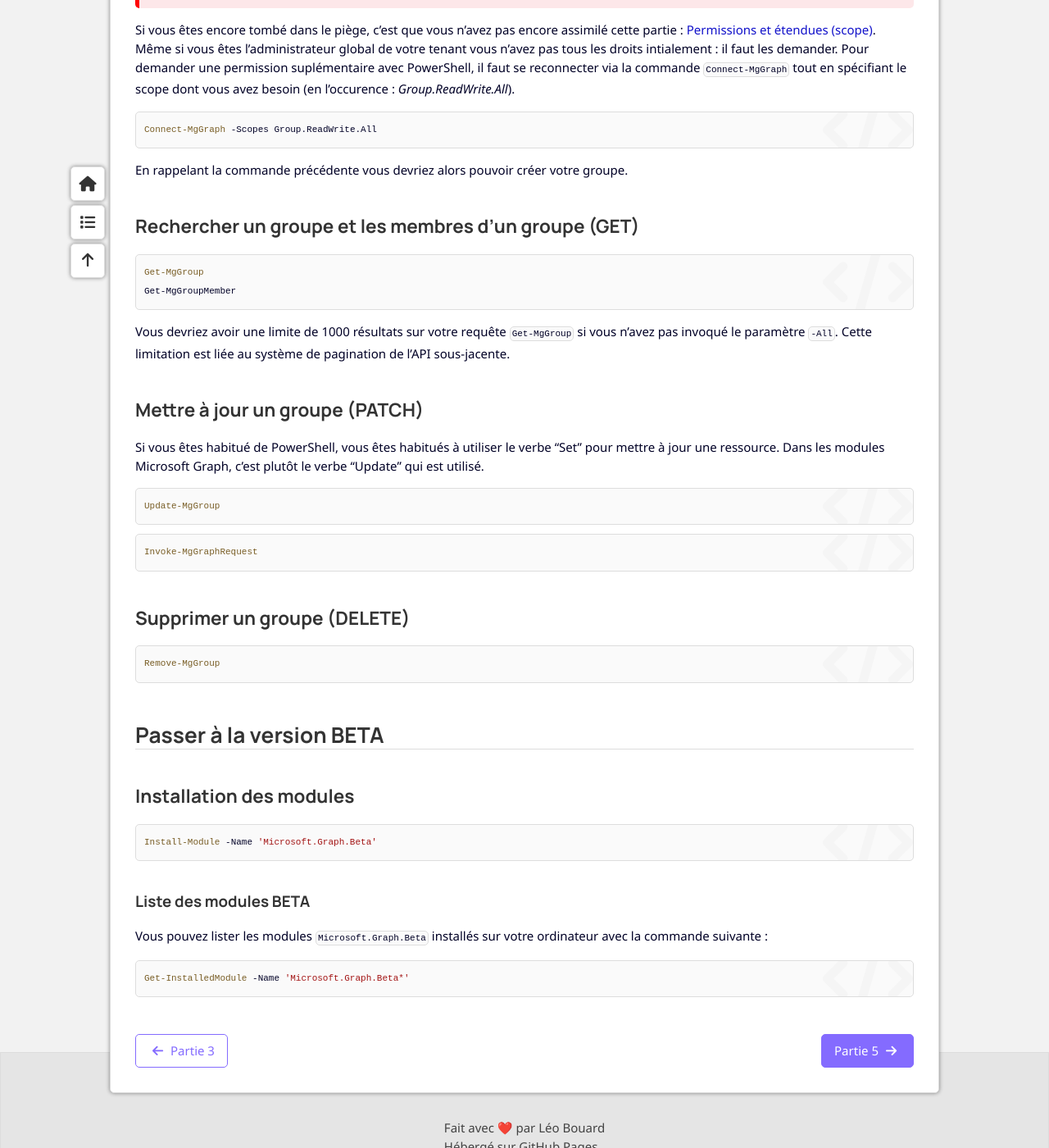
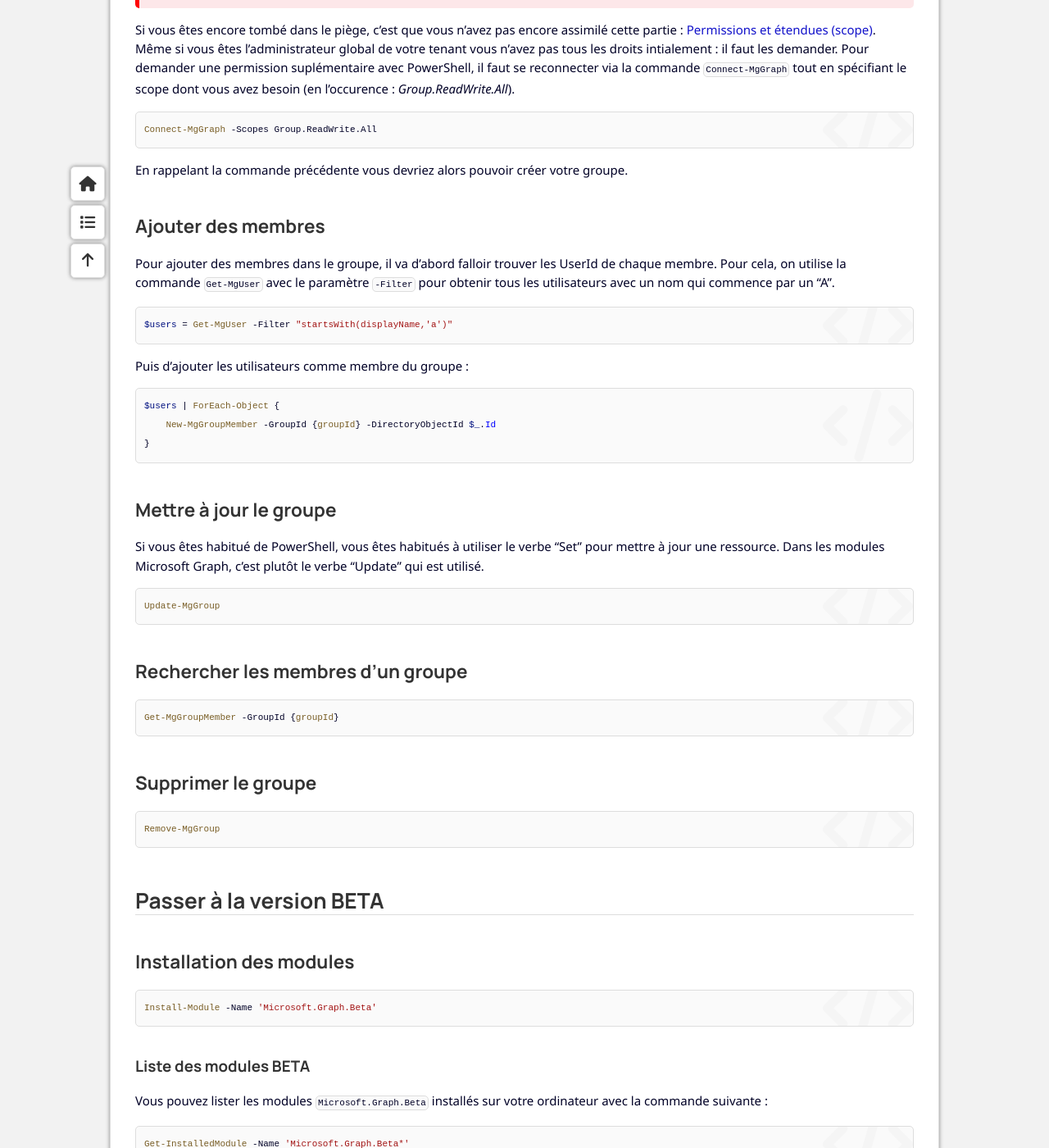
Before and after one commit to leobouard/leobouard.github.io, a Jekyll site: the page built from _posts/2023-09-17-cours-msgraph-004.md, in a window 1280 px wide and 1400 px high, scrolled down 3190 px. Shown: the whole window at 82% size. Built offline with Jekyll 4.4.1, drawn with Linux system fonts in a browser that asks for light colours; nearby versions of some CDN libraries; some web fonts are replaced; some of the changed text lies outside the part shown.

Commit message:
Update 2023-09-17-cours-msgraph-004.md

````diff
--- a/_posts/2023-09-17-cours-msgraph-004.md
+++ b/_posts/2023-09-17-cours-msgraph-004.md
@@ -95,7 +95,7 @@ Invoke-MgGraphRequest -Method GET -Uri 'https://graph.microsoft.com/v1.0/me'
 
 Par défaut, le retour de la commande est donné dans une hashtable. Il est possible de modifier le format de la réponse avec le paramètre `-OutputType`.
 
-### Créer un groupe et ajouter des membres (POST)
+### Créer un groupe
 
 Avec la commande `New-MgGroup` nous allons créer un groupe "Equipe A" avec les paramètres suivants :
 
@@ -131,16 +131,23 @@ Connect-MgGraph -Scopes Group.ReadWrite.All
 
 En rappelant la commande précédente vous devriez alors pouvoir créer votre groupe.
 
-### Rechercher un groupe et les membres d'un groupe (GET)
+### Ajouter des membres
+
+Pour ajouter des membres dans le groupe, il va d'abord falloir trouver les UserId de chaque membre. Pour cela, on utilise la commande `Get-MgUser` avec le paramètre `-Filter` pour obtenir tous les utilisateurs avec un nom qui commence par un "A".
 
 ```powershell
-Get-MgGroup
-Get-MgGroupMember
+$users = Get-MgUser -Filter "startsWith(displayName,'a')"
 ```
 
-Vous devriez avoir une limite de 1000 résultats sur votre requête `Get-MgGroup` si vous n'avez pas invoqué le paramètre `-All`. Cette limitation est liée au système de pagination de l'API sous-jacente.
+Puis d'ajouter les utilisateurs comme membre du groupe :
 
-### Mettre à jour un groupe (PATCH)
+```powershell
+$users | ForEach-Object {
+    New-MgGroupMember -GroupId {groupId} -DirectoryObjectId $_.Id
+}
+```
+
+### Mettre à jour le groupe
 
 Si vous êtes habitué de PowerShell, vous êtes habitués à utiliser le verbe "Set" pour mettre à jour une ressource. Dans les modules Microsoft Graph, c'est plutôt le verbe "Update" qui est utilisé.
 
@@ -148,11 +155,13 @@ Si vous êtes habitué de PowerShell, vous êtes habitués à utiliser le verbe
 Update-MgGroup
 ```
 
+### Rechercher les membres d'un groupe
+
 ```powershell
-Invoke-MgGraphRequest
+Get-MgGroupMember -GroupId {groupId}
 ```
 
-### Supprimer un groupe (DELETE)
+### Supprimer le groupe
 
 ```powershell
 Remove-MgGroup
````
